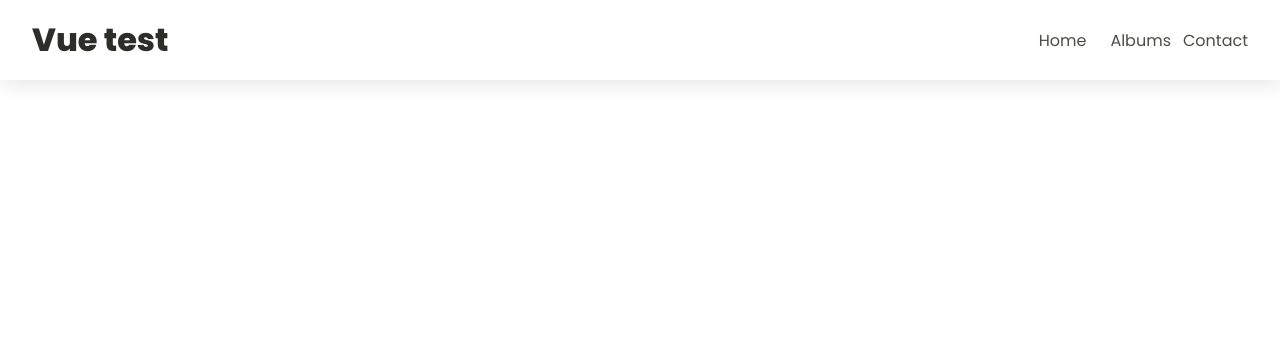
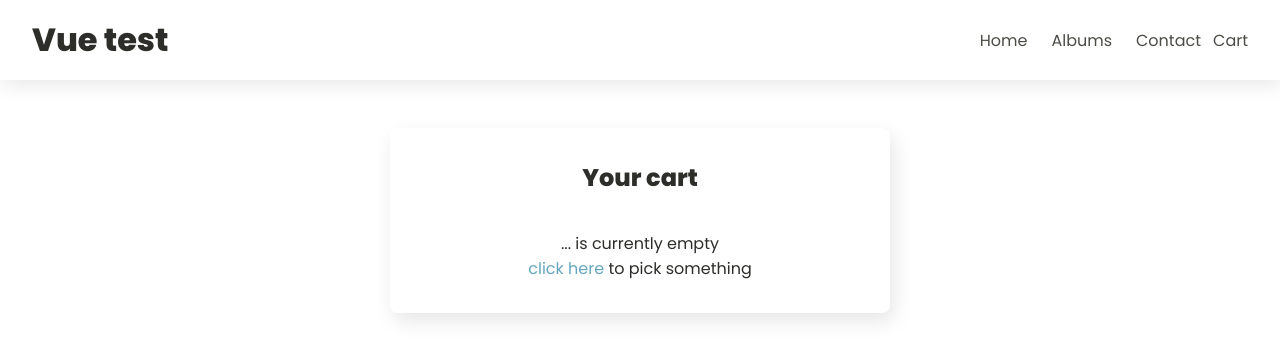
Before and after one commit to lukaasz555/vue-shop, a Vue app: page /#/cart in a window 1280 px wide. Shown: the top 360 px of the page. Built offline with nearby package versions, Linux system fonts and the light colour scheme.

Commit message:
added pinia

```diff
--- a/src/App.vue
+++ b/src/App.vue
@@ -17,10 +17,17 @@ export default defineComponent({
 <style>
 @import url('https://fonts.googleapis.com/css2?family=Poppins:wght@200;300;400;500;600;800&display=swap');
 
+html {
+	--black: #2d2d2a;
+	--darkGray: #4c4c47;
+	--red: rgb(255, 70, 70);
+	--blue: #64a6bd;
+}
+
 body {
 	box-sizing: border-box;
 	font-family: 'Poppins', sans-serif;
-	color: #2d2d2a;
+	color: var(--black);
 	min-height: 100vh;
 }
 
--- a/src/components/UI/TheButton.vue
+++ b/src/components/UI/TheButton.vue
@@ -7,19 +7,19 @@
 <style scoped>
 button {
 	background-color: transparent;
-	border: 1px solid #2e2e2e;
+	border: 1px solid var(--black);
 	padding: 0.75em 1.5em;
 	font-size: 14px;
 	text-transform: uppercase;
 	cursor: pointer;
-	background-color: #2e2e2e;
+	background-color: var(--black);
 	color: white;
 	transition: color 0.2s, background-color 0.2s;
 	margin-top: 1.5em;
 }
 
 button:hover {
-	color: #2e2e2e;
+	color: var(--black);
 	background-color: transparent;
 }
 </style>
--- a/src/components/UI/TheInput.vue
+++ b/src/components/UI/TheInput.vue
@@ -52,8 +52,8 @@ input {
 	padding: 0.5em;
 	font-family: inherit;
 	background-color: transparent;
-	border: 1px solid #4c4c47;
-	outline-color: #2e2e2e;
+	border: 1px solid var(--darkGray);
+	outline-color: var(--black);
 	width: 100%;
 	font-size: 16px;
 	margin-bottom: 0.75em;
@@ -62,6 +62,6 @@ input {
 p {
 	text-align: left;
 	width: 100%;
-	color: rgb(255, 70, 70);
+	color: var(--red);
 }
 </style>
--- a/src/components/UI/TheNav.vue
+++ b/src/components/UI/TheNav.vue
@@ -3,19 +3,21 @@
 		<RouterLink to="/">Home</RouterLink>
 		<RouterLink to="/albums">Albums</RouterLink>
 		<RouterLink to="/contact">Contact</RouterLink>
-		<!-- <RouterLink to="/cart">Cart{{ qty > 0 ? `: ${qty}` : null }}</RouterLink> -->
+		<RouterLink to="/cart">Cart{{ qty > 0 ? `: ${qty}` : null }}</RouterLink>
 	</nav>
 </template>
 
 <script setup lang="ts">
-// import { computed } from '@vue/reactivity';
-// import { store } from '@/store/store';
-// const qty = computed(() => store.getters.cartQty);
+import { useCartStore } from '@/store/store';
+
+const store = useCartStore();
+
+const qty = store.itemsQty;
 </script>
 
 <style scoped>
 a {
-	color: #4c4c47;
+	color: var(--darkGray);
 }
 
 a:not(:last-child) {
--- a/src/components/UI/TheTextarea.vue
+++ b/src/components/UI/TheTextarea.vue
@@ -43,8 +43,8 @@ textarea {
 	padding: 0.5em;
 	font-family: inherit;
 	background-color: transparent;
-	border: 1px solid #4c4c47;
-	outline-color: #2e2e2e;
+	border: 1px solid var(--darkGray);
+	outline-color: var(--black);
 	width: 100%;
 	resize: vertical;
 	font-size: 16px;
@@ -54,6 +54,6 @@ textarea {
 p {
 	text-align: left;
 	width: 100%;
-	color: rgb(255, 70, 70);
+	color: var(--red);
 }
 </style>
--- a/src/components/products/ProductCard.vue
+++ b/src/components/products/ProductCard.vue
@@ -98,13 +98,13 @@ img {
 h3,
 h3 a,
 h4 {
-	color: #2e2e2e;
+	color: var(--black);
 	font-weight: 500;
 	text-align: center;
 }
 
 h4 {
-	color: #4c4c47;
+	color: var(--darkGray);
 	opacity: 0.85;
 }
 
@@ -116,7 +116,7 @@ section:last-child {
 }
 
 .unavailable {
-	color: #4c4c47;
+	color: var(--darkGray);
 	opacity: 0.75;
 }
 </style>
--- a/src/components/products/ProductInCart.vue
+++ b/src/components/products/ProductInCart.vue
@@ -23,6 +23,6 @@ li {
 }
 
 a {
-	color: black;
+	color: var(--black);
 }
 </style>
--- a/src/components/views/ProductPage.vue
+++ b/src/components/views/ProductPage.vue
@@ -29,7 +29,7 @@
 						}}
 						zł
 					</p>
-					<the-button> Add to cart </the-button>
+					<the-button @click="addToCart"> Add to cart </the-button>
 				</section>
 			</header>
 		</main>
@@ -42,7 +42,7 @@
 <script setup lang="ts">
 import { reactive, onMounted } from 'vue';
 import { useRouter, useRoute } from 'vue-router';
-// import { store } from '../../store/store';
+import { useCartStore } from '../../store/store';
 import { ProductPageData } from '../../models/PagesData';
 import axios from 'axios';
 
@@ -88,8 +88,12 @@ onMounted(() => {
 		})
 		.finally(() => (state.isLoading = false));
 });
+const store = useCartStore();
+const addToCart = () => store.addToCart(state.currentProduct);
 
-// const addToCart = () => store.commit('ADD_PRODUCT', state.currentProduct);
+/* function addToCart() {
+	store.addToCart(this.currentProduct);
+} */
 </script>
 
 <style scoped>
--- a/src/components/views/TheCart.vue
+++ b/src/components/views/TheCart.vue
@@ -1,6 +1,6 @@
 <template>
 	<div>
-		<!-- 		<main v-if="products.length > 0">
+		<main v-if="products.length > 0">
 			<h2>Your cart</h2>
 			<ul v-for="(prod, i) in products" :key="i + prod.id">
 				<ProductInCart
@@ -10,29 +10,27 @@
 					:title="prod.title"
 				/>
 			</ul>
-			<p class="totalValue">TOTAL: {{ totalValue }}</p>
+			<p class="totalValue">TOTAL: {{ handlePriceFormat(totalValue) }}</p>
 			<the-button> next </the-button>
 		</main>
 		<main v-else>
 			<h2>Your cart</h2>
 			<p>... is currently empty</p>
 			<p><RouterLink to="/albums">click here</RouterLink> to pick something</p>
-		</main> -->
+		</main>
 	</div>
 </template>
 
 <script setup lang="ts">
-// import ProductInCart from '../products/ProductInCart.vue';
-// import TheButton from '../UI/TheButton.vue';
-// import { getTotalValue } from '@/helpers/getTotalValue';
-// import { handlePriceFormat } from '@/helpers/handlePriceFormat';
-// import { computed } from '@vue/reactivity';
+import ProductInCart from '../products/ProductInCart.vue';
+import TheButton from '../UI/TheButton.vue';
+import { getTotalValue } from '@/helpers/getTotalValue';
+import { handlePriceFormat } from '@/helpers/handlePriceFormat';
+import { useCartStore } from '@/store/store';
 
-// const products = computed(() => store.getters.productsInCart);
-// const totalValue = computed(() => {
-// 	const totalValue = getTotalValue(store.getters.productsInCart);
-// 	return handlePriceFormat(totalValue);
-// });
+const store = useCartStore();
+const products = store.products;
+const totalValue = getTotalValue(products);
 </script>
 
 <style scoped>
@@ -64,7 +62,7 @@ h2 {
 }
 
 p a {
-	color: #64a6bd;
+	color: var(--blue);
 }
 
 p a:hover {
--- a/src/components/views/TheHome.vue
+++ b/src/components/views/TheHome.vue
@@ -3,3 +3,11 @@
 		<h1>/home</h1>
 	</the-message>
 </template>
+
+<script setup lang="ts">
+import { useCartStore } from '../../store/store';
+
+const store = useCartStore();
+
+console.log(store.itemsQty);
+</script>
--- a/src/main.ts
+++ b/src/main.ts
@@ -3,9 +3,12 @@ import App from './App.vue';
 import router from './router/index';
 import TheButton from './components/UI/TheButton.vue';
 import TheMessage from './components/UI/TheMessage.vue';
+import { createPinia } from 'pinia';
 
+const pinia = createPinia();
 const app = createApp(App);
 app.component('the-button', TheButton);
 app.component('the-message', TheMessage);
 app.use(router);
+app.use(pinia);
 app.mount('#app');
--- /dev/null
+++ b/src/store/store.ts
@@ -0,0 +1,26 @@
+import { defineStore } from 'pinia';
+import { ref } from 'vue';
+import { ProductModel } from '@/models/Product';
+
+interface State {
+	products: ProductModel[];
+}
+
+export const useCartStore = defineStore('cart', {
+	state: (): State => {
+		return {
+			products: [],
+		};
+	},
+	getters: {
+		itemsQty: (state) => state.products.length,
+	},
+	actions: {
+		addToCart(item: ProductModel) {
+			this.products.push(item);
+		},
+		removeFromCart(item: ProductModel) {
+			this.products = this.products.filter((p) => p.id !== item.id);
+		},
+	},
+});
```
